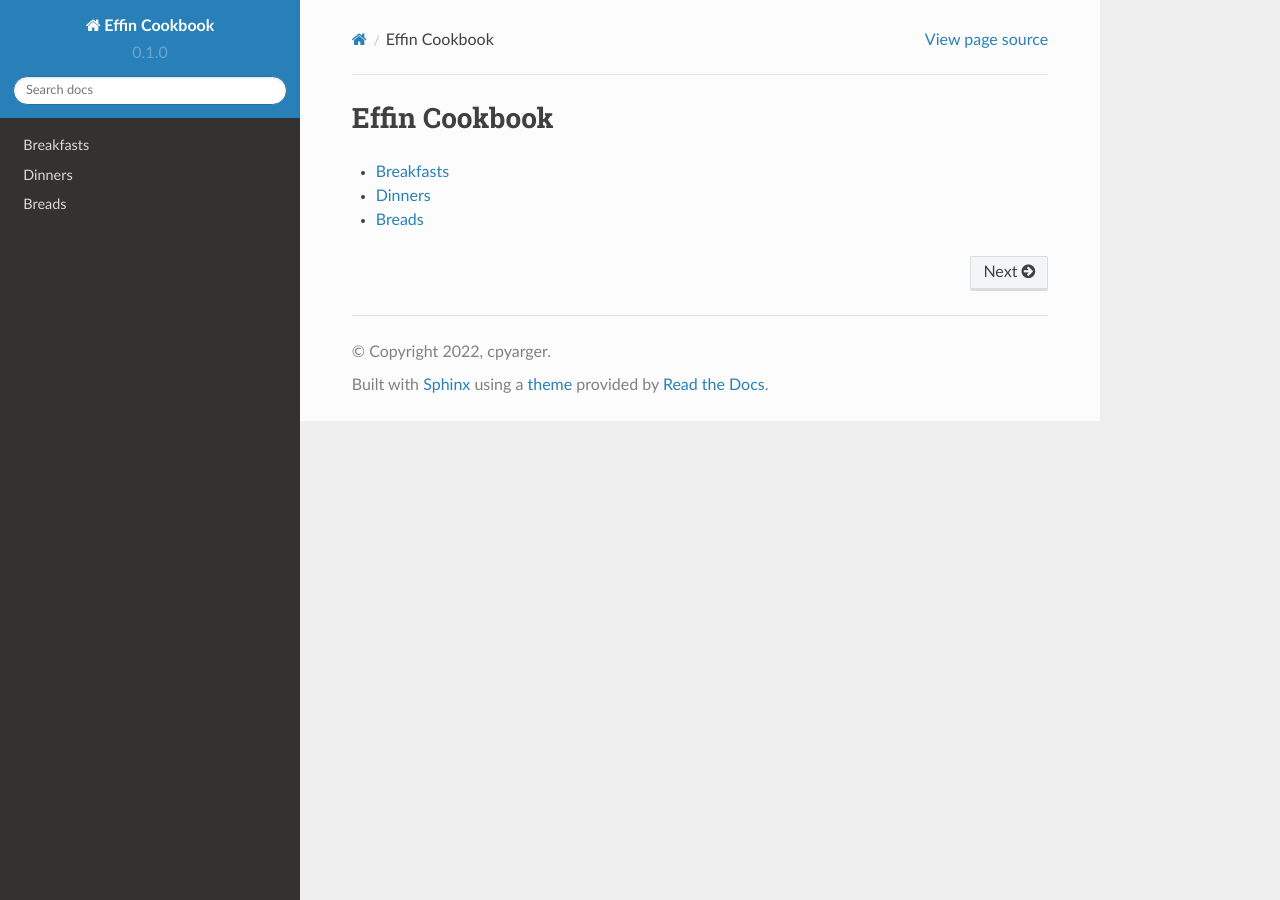
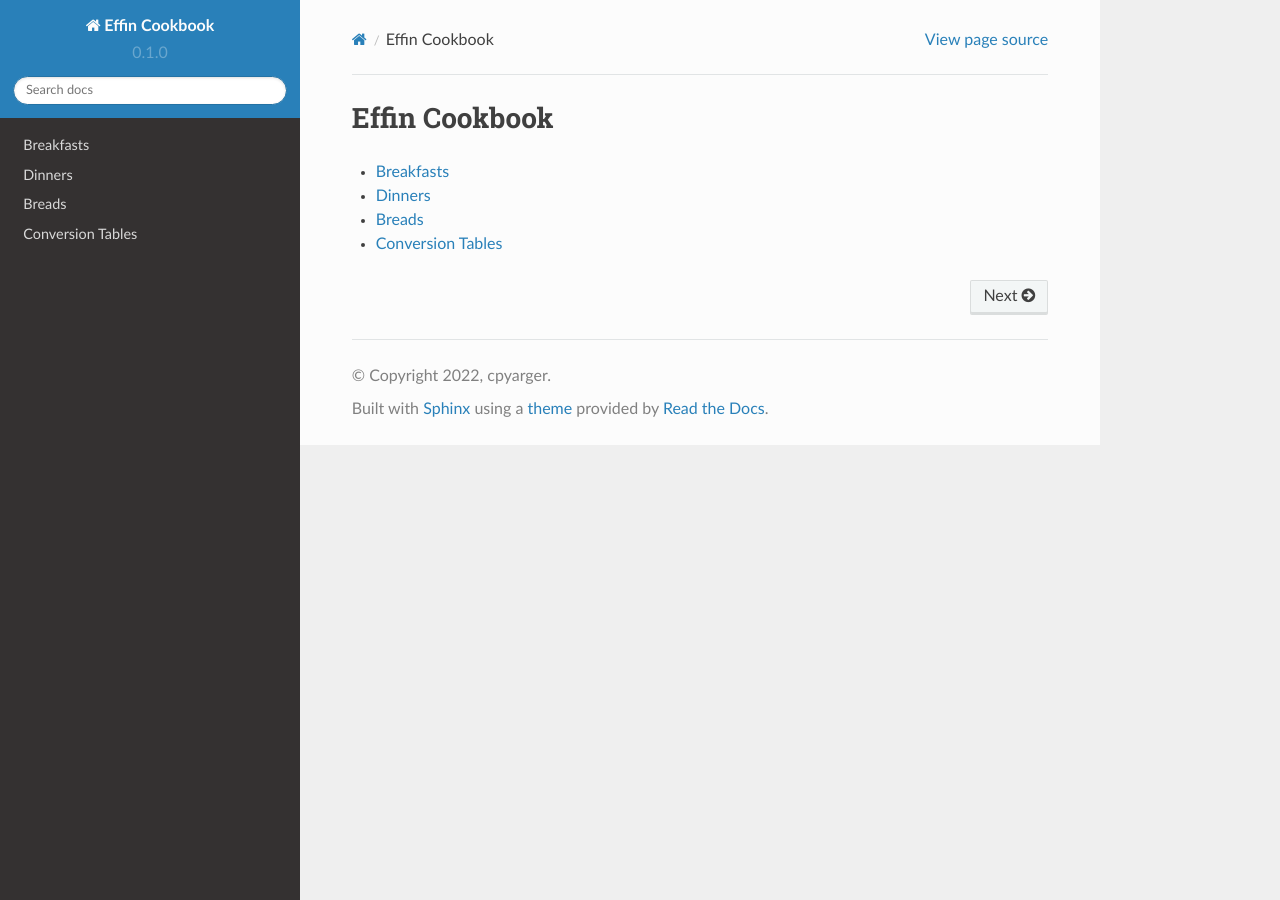
Before and after one commit to cpyarger/Effin-Cookbook, a Sphinx documentation site: the page built from docs/source/index.rst, in a window 1280 px wide. Built offline with Sphinx 7.4.7 and the Read the Docs theme 2.0.0, drawn with Linux system fonts in a browser that asks for light colours; pages that are not in the unit, such as notebooks, are missing from menus.

Commit message:
Add page for conversions

```diff
--- /dev/null
+++ b/docs/source/Conversion.rst
@@ -0,0 +1,4 @@
+Conversion Tables
+=================
+.. autosummary::
+   :toctree: generated
--- a/docs/source/index.rst
+++ b/docs/source/index.rst
@@ -8,3 +8,4 @@ Effin Cookbook
    Dinners
    Breads
    Deserts
+   Conversion
```
